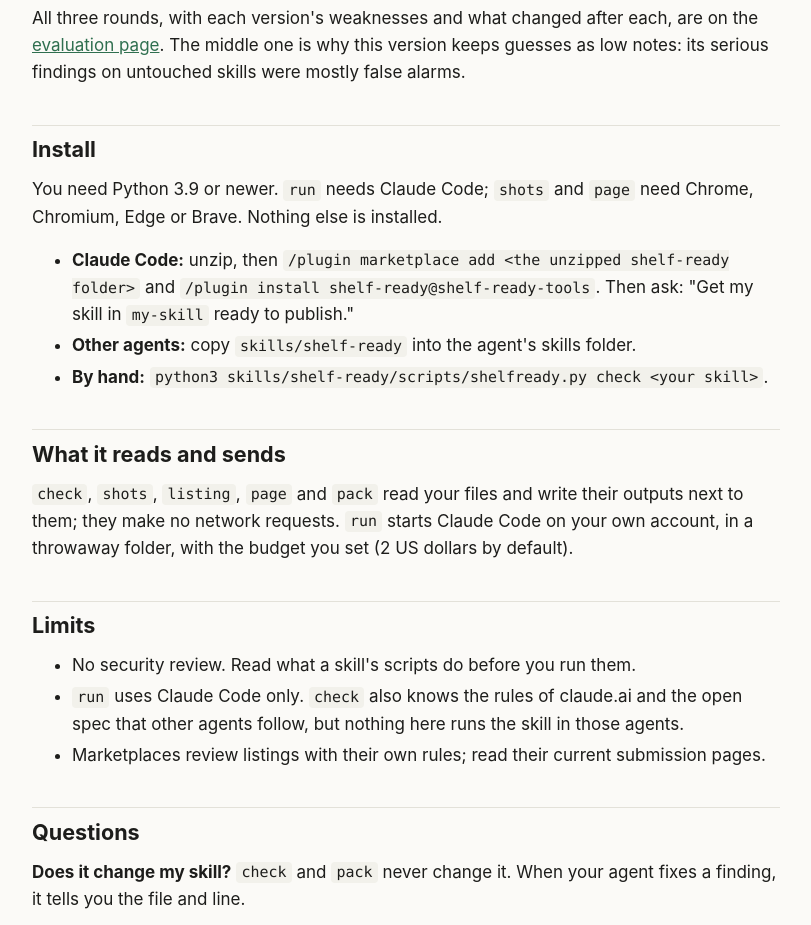
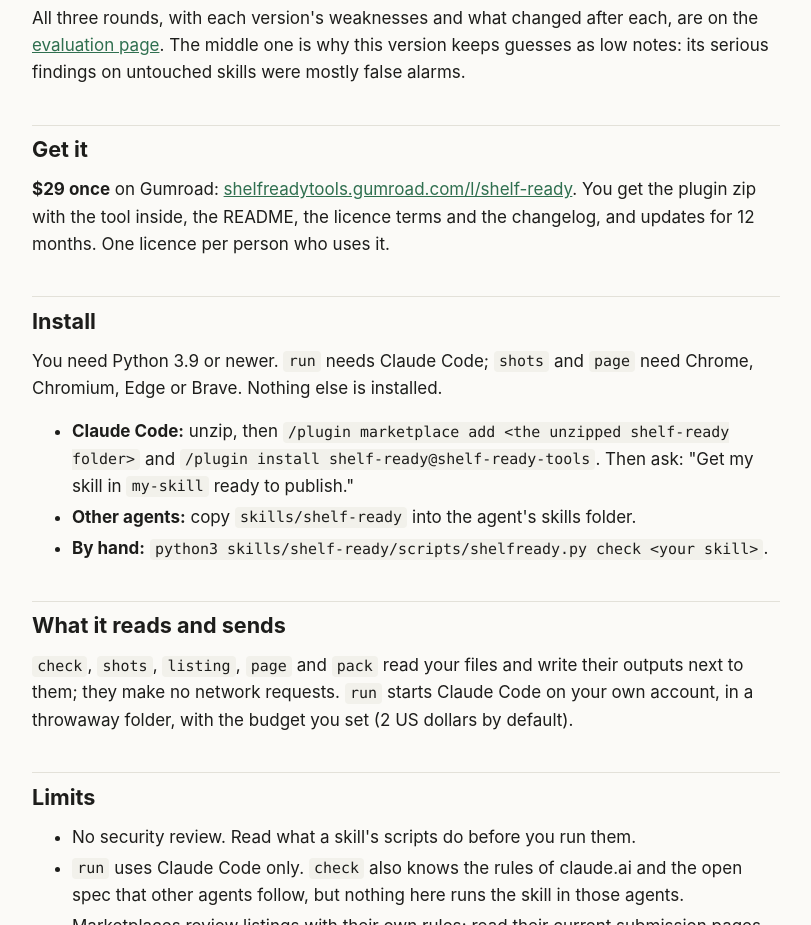
Before and after one commit to shelfreadytools/shelfreadytools.github.io, a plain HTML site: page index.html in a window 1280 px wide. Shown: the part 3600-4525 px from the top of the page, without its empty margins (234-1045 px from the left). Drawn offline with Linux system fonts and the light colour scheme.

Commit message:
Get it: the Gumroad link

```diff
--- a/index.html
+++ b/index.html
@@ -41,6 +41,8 @@ footer{margin-top:3rem;color:var(--muted);font-size:.9rem}
 <div class="table"><table><thead><tr><th></th><th>Result</th></tr></thead><tbody><tr><td>Planted mistakes found</td><td>48 of 65 (73.8%; 95% interval 62.0-83.0%)</td></tr><tr><td>... reported as medium or high</td><td>46 of 65 (70.8%)</td></tr><tr><td>... leaving out three kinds it does not look for</td><td>48 of 56 (85.7%)</td></tr><tr><td>Medium or high findings on the 30 untouched originals</td><td>7, of which a second independent agent judged 4 real and 3 false alarms</td></tr></tbody></table></div>
 <p>It does not look for: options your instructions use that your script does not accept, commands that only work on one operating system, and scripts that find their files from the working directory. It also missed a broken plugin hook script, a TypeScript error and an editor backup file.</p>
 <p>All three rounds, with each version's weaknesses and what changed after each, are on the <a href="evals/">evaluation page</a>. The middle one is why this version keeps guesses as low notes: its serious findings on untouched skills were mostly false alarms.</p>
+<h2 id="get-it">Get it</h2>
+<p><strong>$29 once</strong> on Gumroad: <a href="https://shelfreadytools.gumroad.com/l/shelf-ready">shelfreadytools.gumroad.com/l/shelf-ready</a>. You get the plugin zip with the tool inside, the README, the licence terms and the changelog, and updates for 12 months. One licence per person who uses it.</p>
 <h2 id="install">Install</h2>
 <p>You need Python 3.9 or newer. <code>run</code> needs Claude Code; <code>shots</code> and <code>page</code> need Chrome, Chromium, Edge or Brave. Nothing else is installed.</p>
 <ul><li><strong>Claude Code:</strong> unzip, then <code>/plugin marketplace add &lt;the unzipped shelf-ready folder&gt;</code> and <code>/plugin install shelf-ready@shelf-ready-tools</code>. Then ask: "Get my skill in <code>my-skill</code> ready to publish."</li><li><strong>Other agents:</strong> copy <code>skills/shelf-ready</code> into the agent's skills folder.</li><li><strong>By hand:</strong> <code>python3 skills/shelf-ready/scripts/shelfready.py check &lt;your skill&gt;</code>.</li></ul>
```
